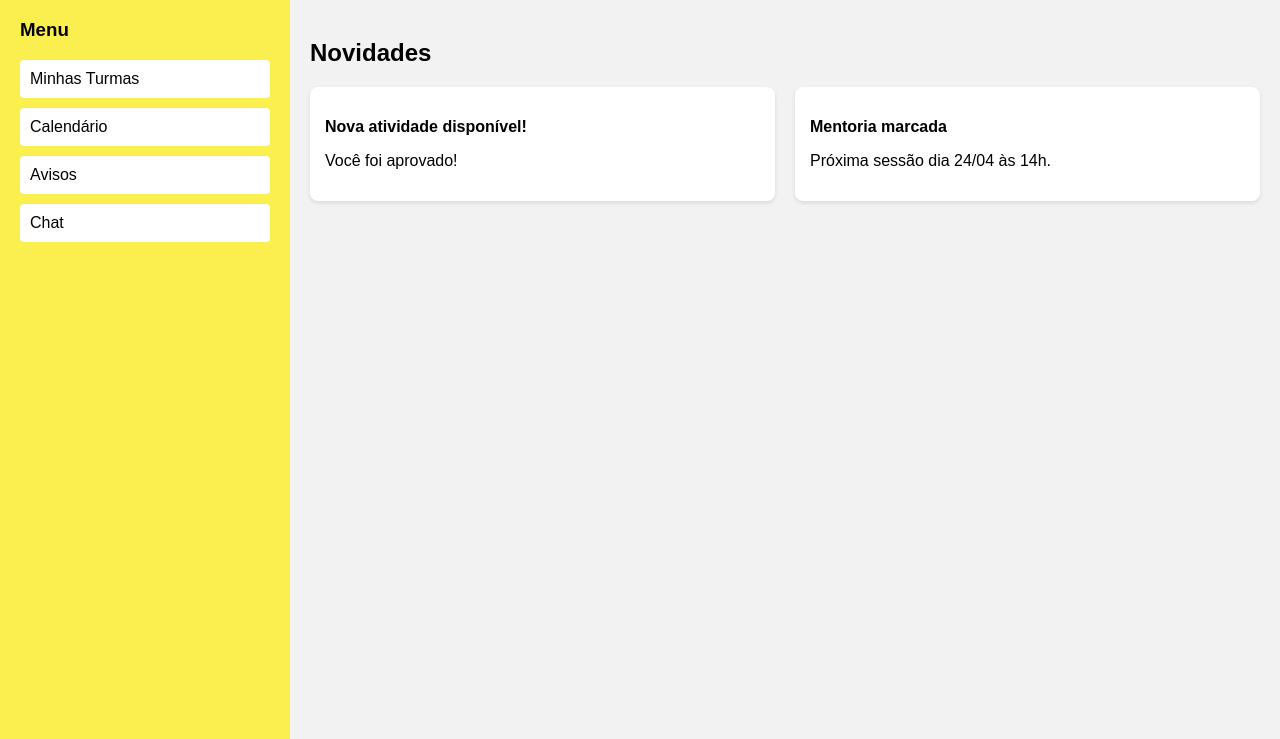
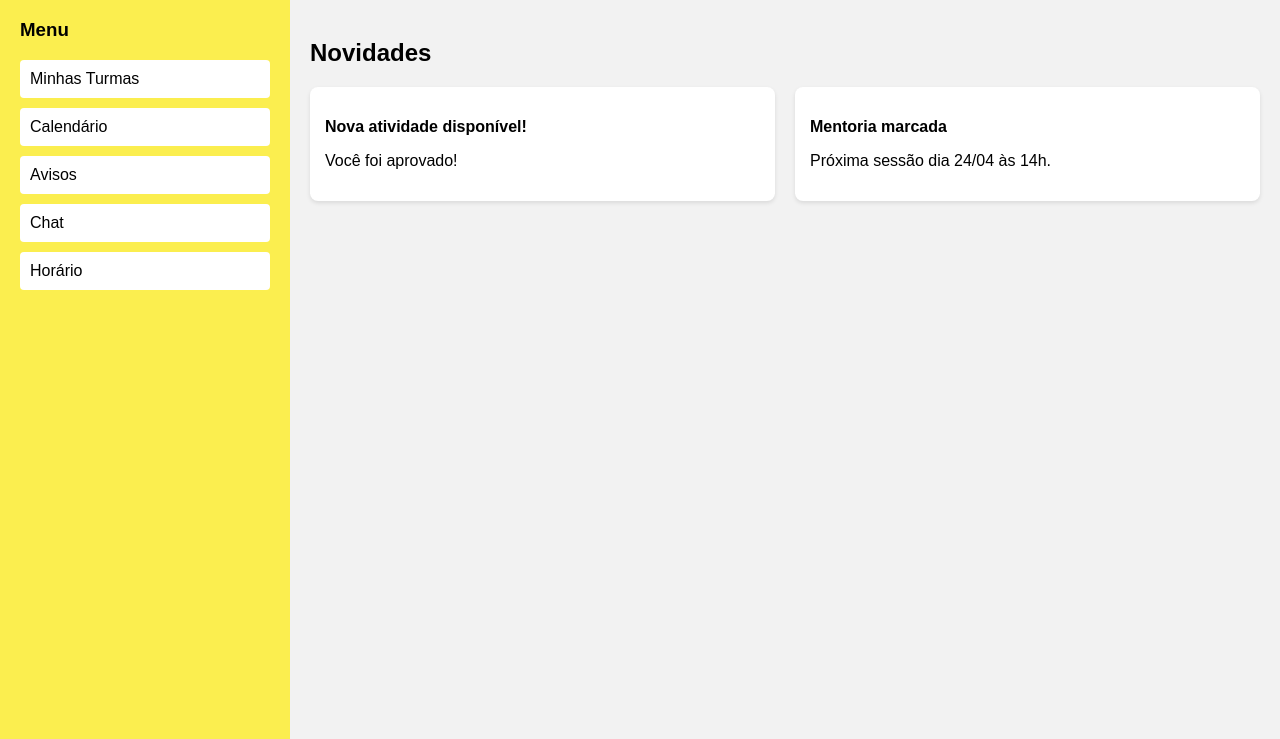
Before and after one commit to GabrielAraujo578/Projeto2-G1, a Django app: page /aluno/ in a window 1280 px wide. Shown: the part 61-800 px from the top of the page. Run offline with Django 5.2, Linux system fonts and the light colour scheme; some libraries are stand-ins or nearby versions.

Commit message:
inicio opção horário

```diff
--- a/solidare/portal/templates/aluno.html
+++ b/solidare/portal/templates/aluno.html
@@ -131,6 +131,7 @@
       <button onclick="window.location.href='/calendario/'">Calendário</button>
       <button onclick="window.location.href='/avisos/'">Avisos</button>
       <button onclick="window.location.href='/chat/aluno/'">Chat</button>
+      <button onclick="window.location.href='/horario/'">Horário</button>
     </div>
     <div class="content">
       <div class="topbar">
```
